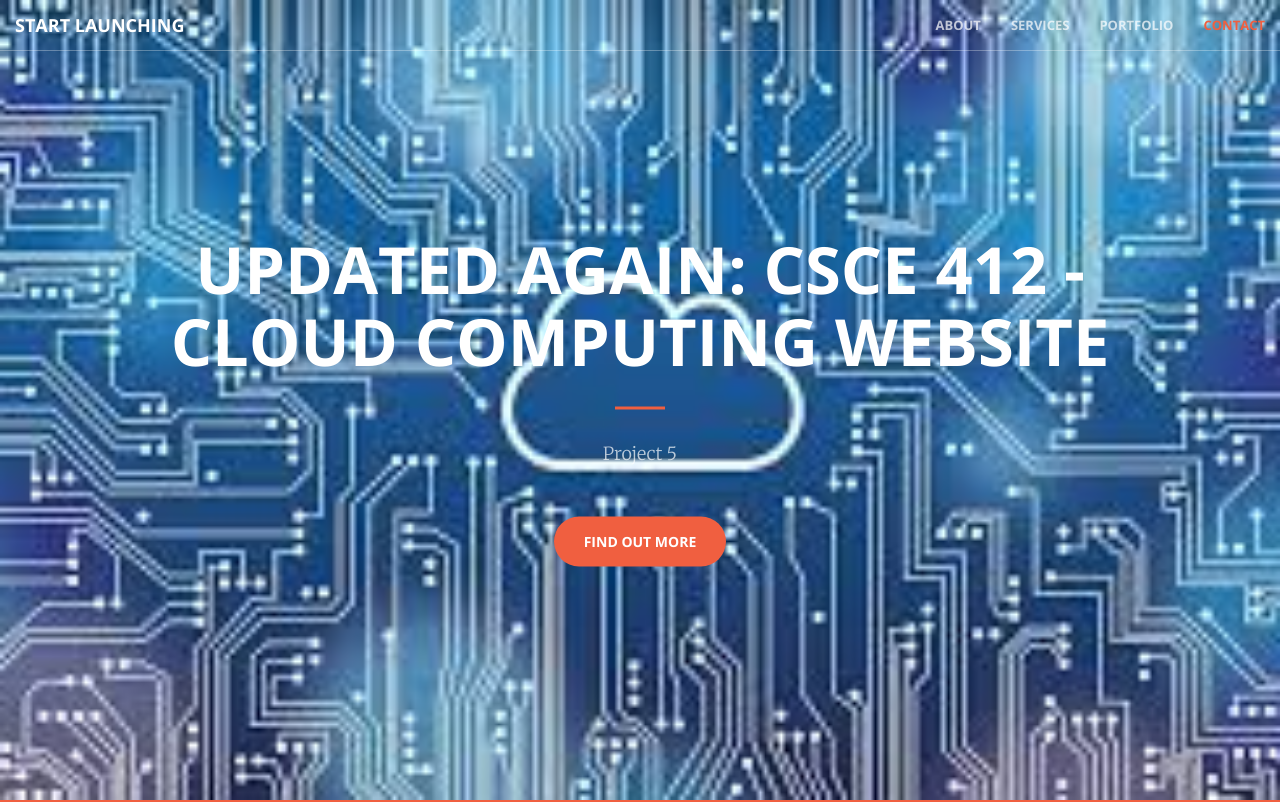
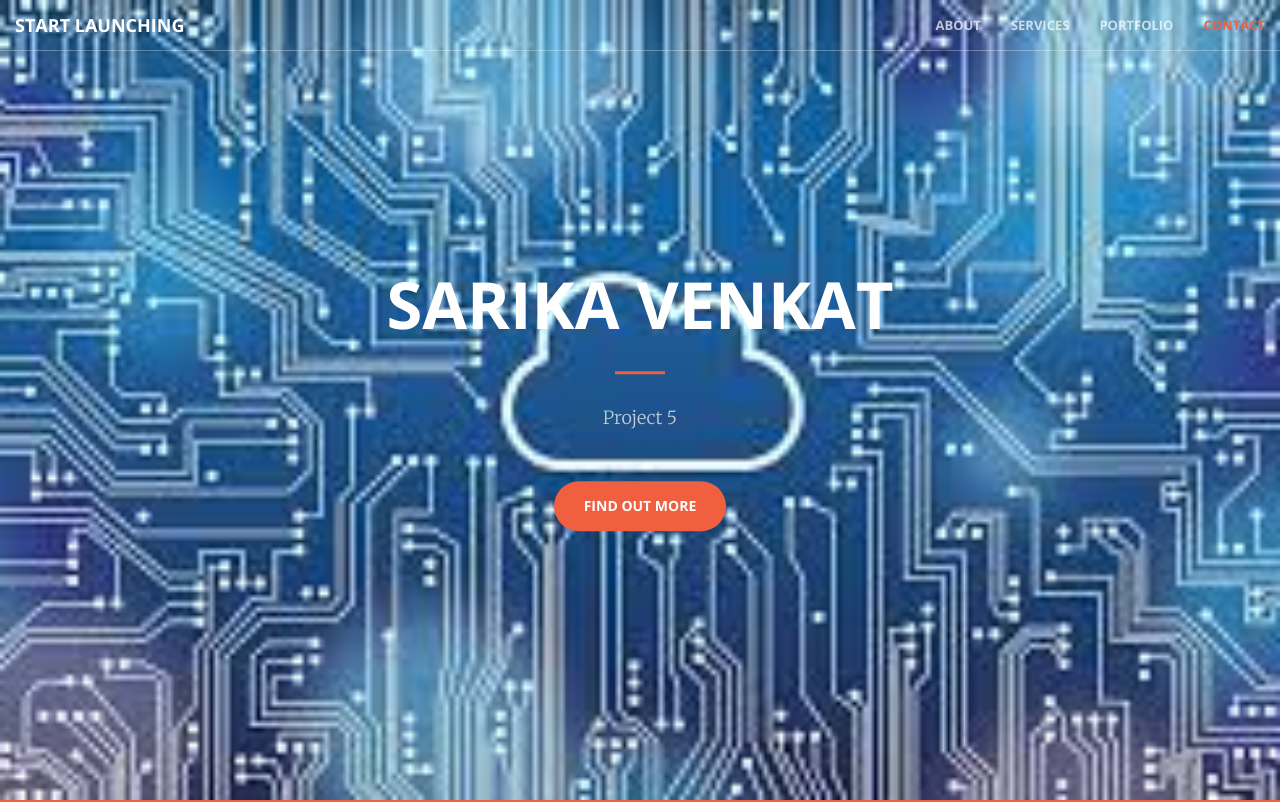
Before and after one commit to sarikavenkat/csce412_proj5, a plain HTML site: page index.html in a window 1280 px wide. Shown: the top 802 px of the page. Drawn offline with nearby package versions, Linux system fonts and the light colour scheme.

Commit message:
new update

```diff
--- a/index.html
+++ b/index.html
@@ -74,7 +74,7 @@
     <header>
         <div class="header-content">
             <div class="header-content-inner">
-                <h1>UPDATED AGAIN: CSCE 412 - Cloud Computing Website</h1>
+                <h1>Sarika Venkat</h1>
                 <hr>
                 <p>Project 5</p>
                 <a href="#about" class="btn btn-primary btn-xl page-scroll">Find Out More</a>
```
